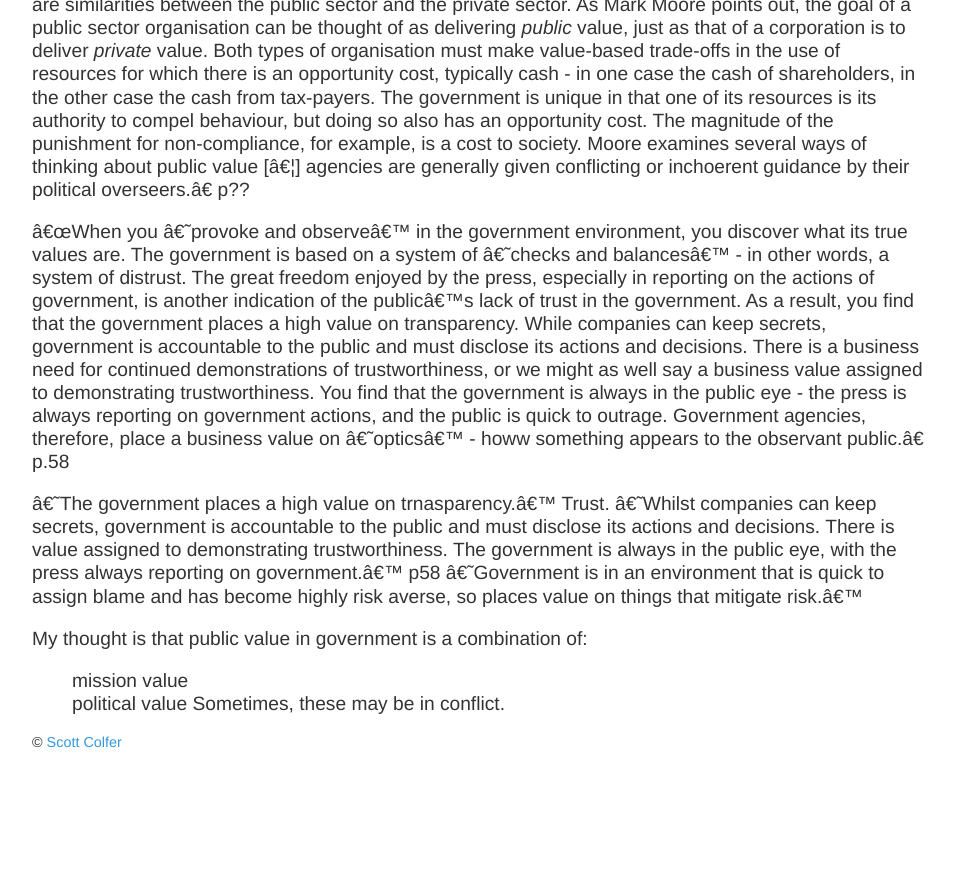
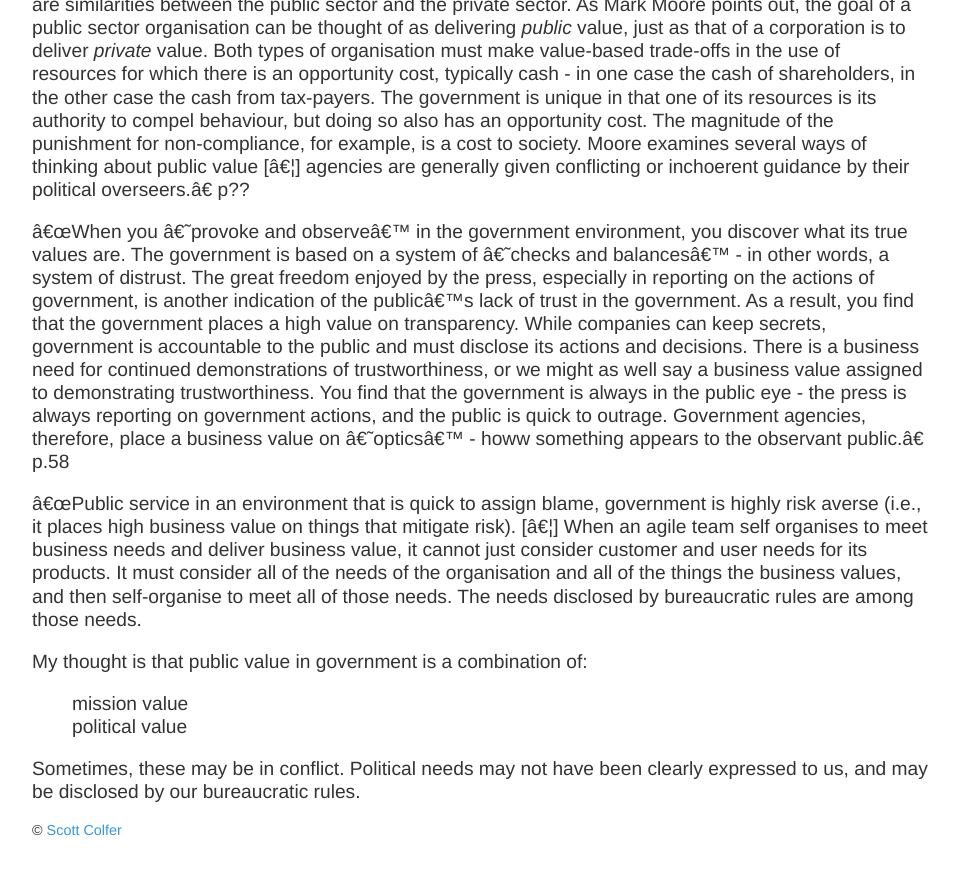
Before and after one commit to scottcolfer/scottcolfer.github.io, a Jekyll site: the page built from _posts/2018-03-02-value-context.md, in a window 1280 px wide and 900 px high, scrolled down 1362 px. Shown: the top 875 px of the window, without its empty margins (160-1119 px from the left). Built offline with Jekyll 4.4.1, drawn with Linux system fonts in a browser that asks for light colours; before the commit the page ends 2173 px from its top, so only the background shows below that.

Commit message:
Update 2018-03-02-value-context.md

```diff
--- a/_posts/2018-03-02-value-context.md
+++ b/_posts/2018-03-02-value-context.md
@@ -36,11 +36,12 @@ Add description of product manager from value book:
 
 "When you 'provoke and observe' in the government environment, you discover what its true values are. The government is based on a system of 'checks and balances' - in other words, a system of distrust. The great freedom enjoyed by the press, especially in reporting on the actions of government, is another indication of the public's lack of trust in the government. As a result, you find that the government places a high value on transparency. While companies can keep secrets, government is accountable to the public and must disclose its actions and decisions. There is a business need for continued demonstrations of trustworthiness, or we might as well say a business value assigned to demonstrating trustworthiness. You find that the government is always in the public eye - the press is always reporting on government actions, and the public is quick to outrage. Government agencies, therefore, place a business value on 'optics' - howw something appears to the observant public." p.58
 
-
-'The government places a high value on trnasparency.' Trust. 'Whilst companies can keep secrets, government is accountable to the public and must disclose its actions and decisions. There is value assigned to demonstrating trustworthiness. The government is always in the public eye, with the press always reporting on government.' p58
-'Government is in an environment that is quick to assign blame and has become highly risk averse, so places value on things that mitigate risk.'
+"Public service in an environment that is quick to assign blame, government is highly risk averse (i.e., it places high business value on things that mitigate risk). [...] When an agile team self organises to meet business needs and deliver business value, it cannot just consider customer and user needs for its products. It must consider all of the needs of the organisation and all of the things the business values, and then self-organise to meet all of those needs. The needs disclosed by bureaucratic rules are among those needs.
 
 My thought is that public value in government is a combination of:
+
 - mission value
 - political value
+
 Sometimes, these may be in conflict.
+Political needs may not have been clearly expressed to us, and may be disclosed by our bureaucratic rules.
```
